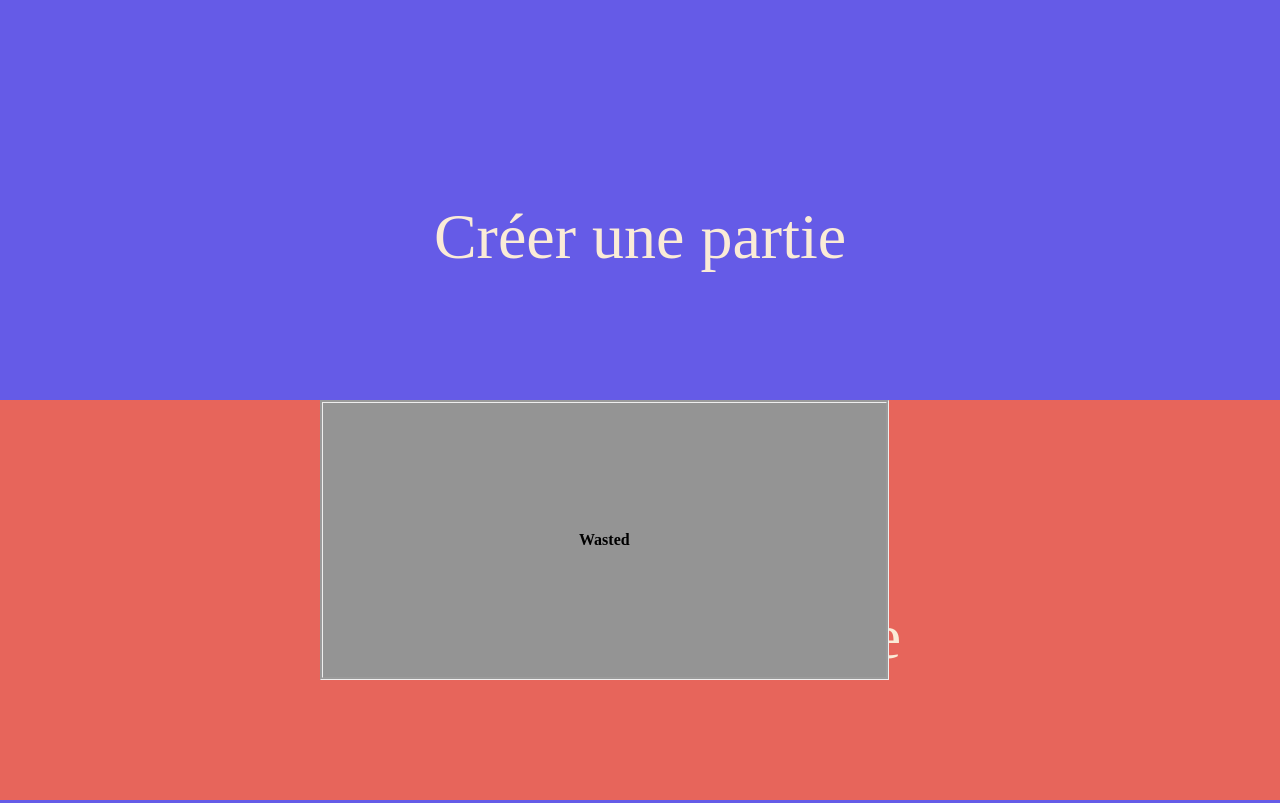
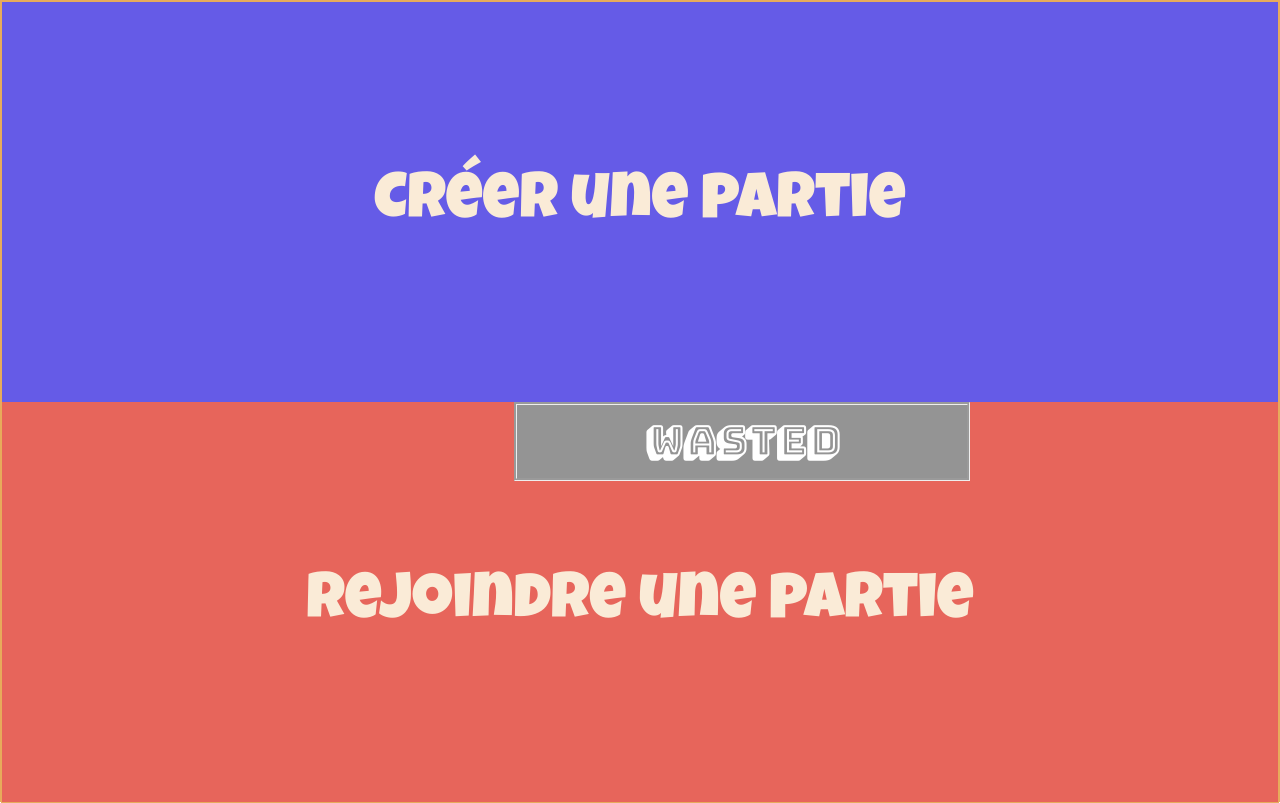
Before and after one commit to H4KRO/Wasted, a PHP site: page / in a window 1280 px wide. Run offline with PHP 8.4, Linux system fonts and the light colour scheme.

Commit message:
MAJ font of title and section
Voila, c'est tout pour ce matin, tu me diras ce que tu en pense

```diff
--- a/template/header.php
+++ b/template/header.php
@@ -2,6 +2,7 @@
 <html>
 <head>
   <title>Wasted!</title>
+  <link href="https://fonts.googleapis.com/css?family=Bungee+Shade|Luckiest+Guy&display=swap" rel="stylesheet">
   <link rel="stylesheet" type="text/css" href="<?php echo $STYLEPATH; ?>style.css">
 </head>
 <body>
--- a/template/style/style.css
+++ b/template/style/style.css
@@ -23,6 +23,9 @@ a {
 html, body
 {
    height: 100%;
+   border-style: ridge;
+   border-color: #E7AB5B;
+   border-width: 1px;
 }
 
 
@@ -42,27 +45,30 @@ html, body
 
 .p_section
 {
+  font-family: 'Luckiest Guy', cursive;
   font-size: 400%;
   color: antiquewhite;
-  margin-top: 200px;
+  margin-top: 150px;
   height: auto;
   transition: all 0.7s;
 }
-.p_section:hover
+.p_section:active
 {
   transform: scale(0.9);
 }
 
 #wasted
 {
+  color: rgb(255, 255, 255);
+  font-family: 'Bungee Shade', cursive;
   border-style: groove;
-  margin-left: 25%;
+  margin-left: 22%;
   margin-top:400px;
-  padding: 10%;
-  padding-left: 20%;
-  padding-right: 20%;
+  padding: 10px;
+  padding-left: 10%;
+  padding-right: 10%;
   display: block;
-  text-align: center;
+  font-size: 2.5em;
   background-color: #E7AB5B;
   position: fixed;
   z-index: 20;
@@ -72,15 +78,19 @@ html, body
 {
   background-color: #655BE7;
   transition: all 0.5s;
-  padding:0;
 }
-#C_P .p_section:hover
+#C_P:active
 {
-  background-color: rgb(38, 33, 112);
+  background-color: rgb(69, 60, 199);
 }
 #J_P
 {
   background-color: #E7655B;
+  transition: all 0.5s;
+}
+#J_P:active
+{
+  background-color: rgb(212, 65, 54);
 }
 
 @media screen and (min-width: 701px)
@@ -88,5 +98,11 @@ html, body
   #wasted
   {
     background-color: rgb(148, 148, 148);
+    margin-left: 40%;
+    margin-right: 40%;
+  }
+  .p_section
+  {
+    margin-top: 170px;
   }
 }
```
